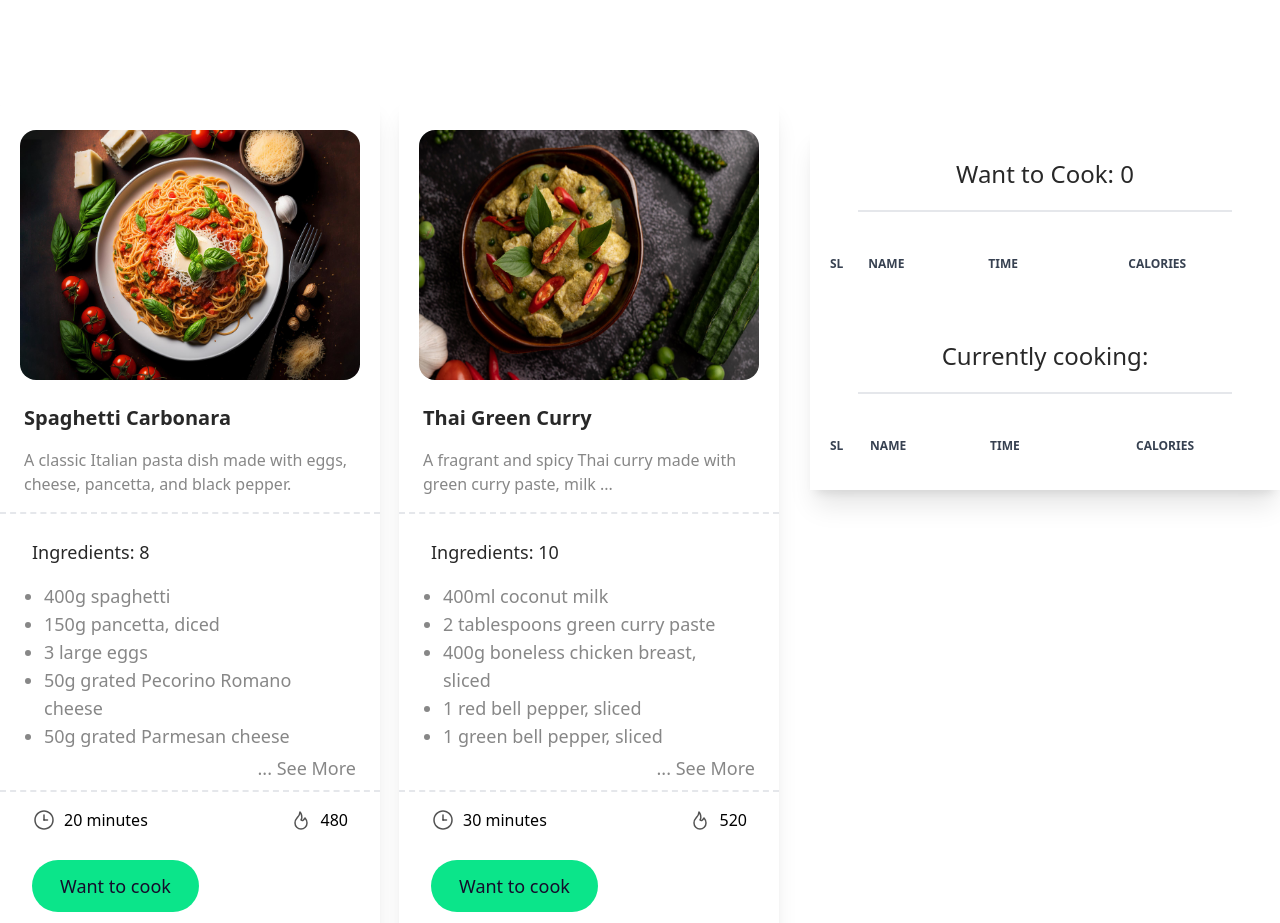
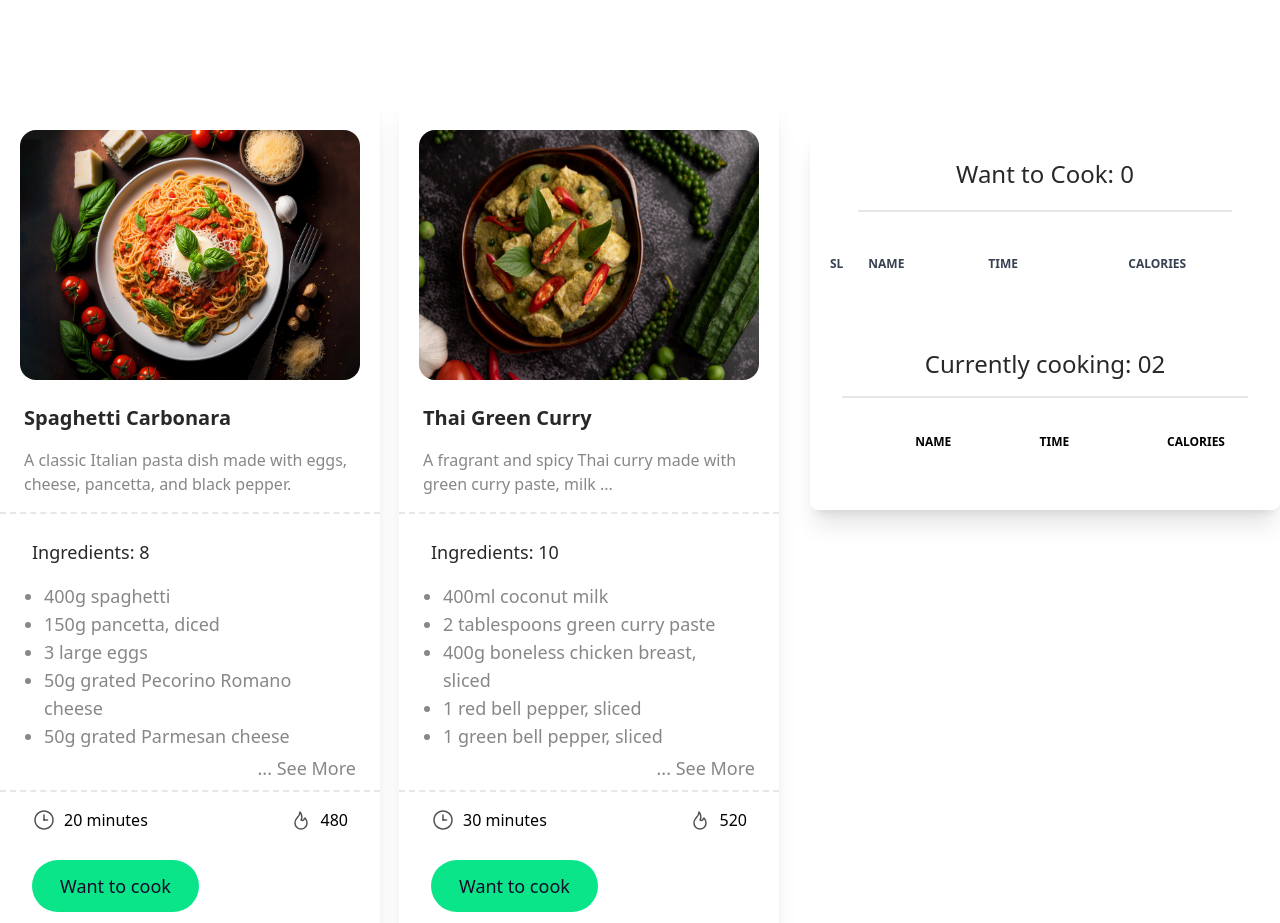
Before and after one commit to abubakar1010/chefs-table-client, a React (Vite) app: page / in a window 1280 px wide. Shown: the part 1160-2083 px from the top of the page. Built offline with nearby package versions, Linux system fonts and the light colour scheme.

Commit message:
added cooking items on preparing section

```diff
--- a/src/components/CalculateTable/CalculateTable.jsx
+++ b/src/components/CalculateTable/CalculateTable.jsx
@@ -1,11 +1,23 @@
 import PropTypes from 'prop-types';
+import Cooking from '../Cooking/Cooking';
+import { useState } from 'react';
 
 const CalculateTable = ({item}) => {
     console.log(item);
+
+    const [cookingItems, setCookingItems] = useState([])
+
+    function handleCookingItems(element){
+
+        const newCookingItems = [...cookingItems,element]
+
+        setCookingItems(newCookingItems)
+
+    }
     return (
         <>
             <section className=" py-20">
-                <div className="w-[470px] bg-white shadow-xl ">
+                <div className="w-[470px] bg-white shadow-xl pb-12 rounded-lg">
 
                     <section>
                         <div className=" text-center py-8 px-12 ">
@@ -56,7 +68,7 @@ const CalculateTable = ({item}) => {
                                             {element.calories}
                                         </td>
                                         <td className="pl-4 py-4 font-medium text-[#282828B2] text-wrap w-8">
-                                        <button className='text-[rgba(21,11,43,1)] bg-[rgba(11,229,138,1)]  font-medium rounded-xl text-lg px-2 py-3 text-center '>Preparing</button>
+                                        <button className='text-[rgba(21,11,43,1)] bg-[rgba(11,229,138,1)]  font-medium rounded-xl text-lg px-2 py-3 text-center ' onClick={() => {handleCookingItems(element)}}>Preparing</button>
                                         </td>
 
                                         </tr>)
@@ -70,14 +82,14 @@ const CalculateTable = ({item}) => {
                     </section>
 
                     <section>
-                        <div className=" text-center py-8 px-12">
+                        {/* <div className=" text-center py-8 px-12">
 
                             <h1 className=" text-[#282828] font-medium border-b-2 pb-5 text-2xl ">Currently cooking:{}</h1>
-                        </div>
+                        </div> */}
 
 
 
-                        <div className="relative overflow-x-auto sm:rounded-lg px-4">
+                        {/* <div className="relative overflow-x-auto sm:rounded-lg px-4">
                             <table className="w-full text-sm text-left rtl:text-right text-gray-500 mb-6">
                                 <thead className="text-xs text-gray-700 uppercase  ">
                                     <tr>
@@ -97,12 +109,15 @@ const CalculateTable = ({item}) => {
                                     </tr>
                                 </thead>
 
-                                {/* {
+                                {
                                         currentlyCookingItem.map( (element,index) => <tbody key={index}>{element}</tbody>)
-                                    } */}
+                                    }
 
                             </table>
-                        </div>
+                        </div> */}
+
+                        <Cooking cookingItems={cookingItems} />
+
                     </section>
 
 
--- a/src/components/Cooking/Cooking.jsx
+++ b/src/components/Cooking/Cooking.jsx
@@ -1,5 +1,5 @@
 import PropTypes from "prop-types";
-const Cooking = ({selectedRecipe}) => {
+const Cooking = ({cookingItems}) => {
     return (
         <>
             <div className="text-center border-b-2 px-12 my-6 py-4 mx-8">
@@ -13,20 +13,17 @@ const Cooking = ({selectedRecipe}) => {
     <table className="w-full text-sm text-center">
         <thead className="text-xs  uppercase  ">
             <tr>
-                <td scope="col" className="px-2 py-3">
+                <td scope="col" className="px-4 py-3">
 
                 </td>
-                <th scope="col" className="px-3 py-3">
+                <th scope="col" className="px-4 py-3">
                     name
                 </th>
-                <th scope="col" className="px-3 py-3">
+                <th scope="col" className="px-4 py-3">
                     Time
                 </th>
-                <th scope="col" className="px-3 py-3">
+                <th scope="col" className="px-4 py-3">
                     Calories
-                </th>
-                <th scope="col" className=" py-3">
-
                 </th>
 
             </tr>
@@ -34,28 +31,28 @@ const Cooking = ({selectedRecipe}) => {
         <tbody>
 
 
-            {
-                selectedRecipe.map( (element, index) => <tr className="bg-white border-b" key={index}>{element}</tr>)
+             {
+                cookingItems.map( (element, index) => <tr key={index} className="bg-[#28282808] border-b pb-4 ">
+
+
+                <td scope="row" className="px-4 py-4 font-medium text-[#282828B2] text-wrap w-8 ">
+                    {index + 1}
+                </td>
+                <td scope="row" className="px-4 py-4 font-medium text-[#282828B2] text-wrap w-28 ">
+                    {element.name}
+                </td>
+                <td className="px-4 py-4 font-medium text-[#282828B2] text-wrap w-8">
+                    {element.preparing_time}
+                </td>
+                <td className="pl-5 py-4 font-medium text-[#282828B2] text-wrap w-8">
+                    {element.calories}
+                </td>
+
+                </tr>)
 
             }
 
-                {/* <tr className="bg-[#28282808] border-b pb-4 ">
 
-
-                <td scope="row" className="px-2 py-4 font-medium text-[#282828B2] text-wrap w-8 ">
-                    {serialOfItem}
-                </td>
-                <td scope="row" className="px-2 py-4 font-medium text-[#282828B2] text-wrap w-28 ">
-                    {name}
-                </td>
-                <td className="px-2 py-4 font-medium text-[#282828B2] text-wrap w-8">
-                    {preparing_time}
-                </td>
-                <td className="pl-5 py-4 font-medium text-[#282828B2] text-wrap w-8">
-                    {calories}
-                </td>
-
-                </tr> */}
 
 
         </tbody>
@@ -69,7 +66,7 @@ const Cooking = ({selectedRecipe}) => {
 
 Cooking.propTypes = {
 
-    selectedRecipe: PropTypes.array.isRequired
+    cookingItems: PropTypes.array.isRequired
 }
 
 export default Cooking;
```
